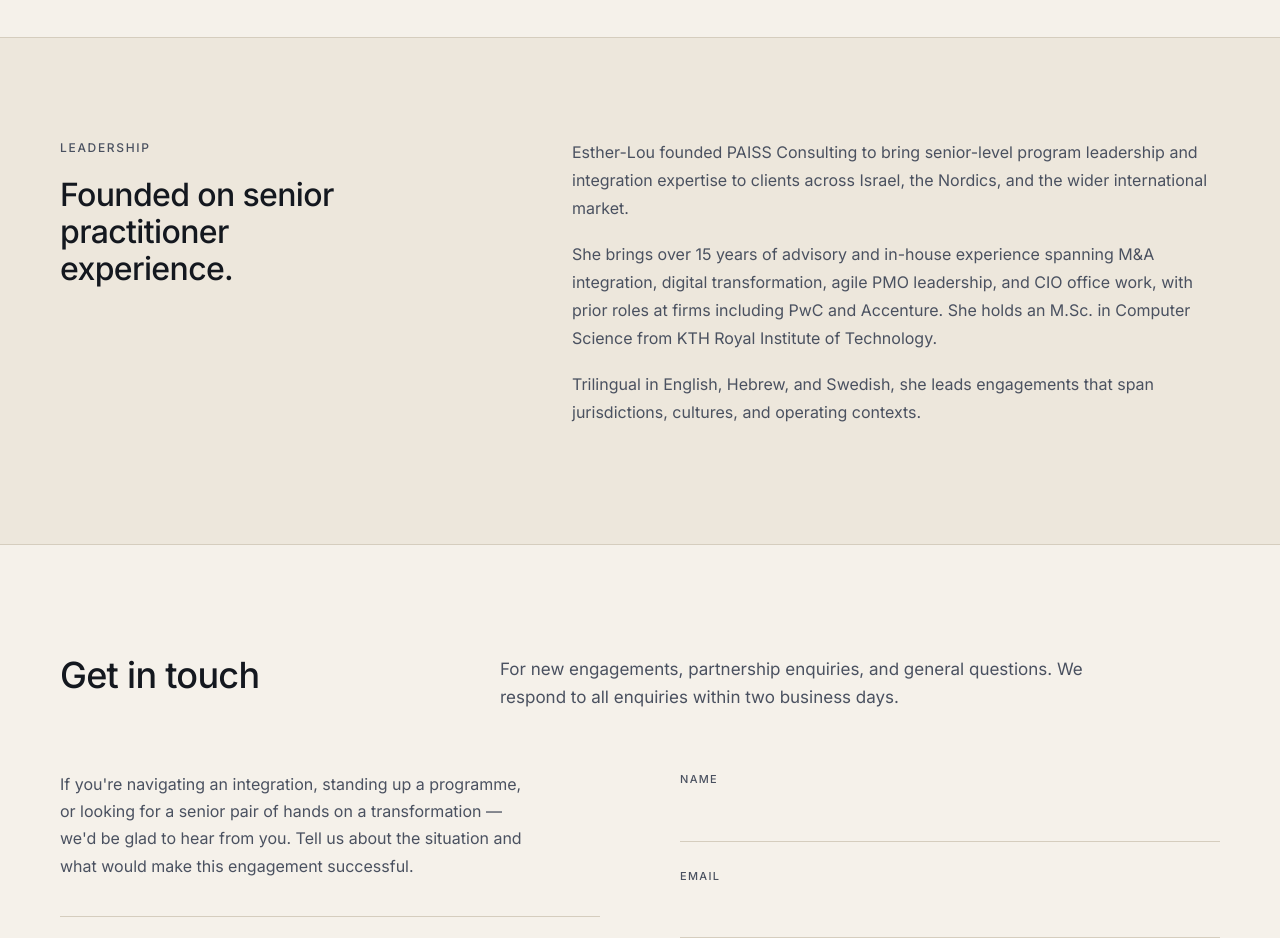
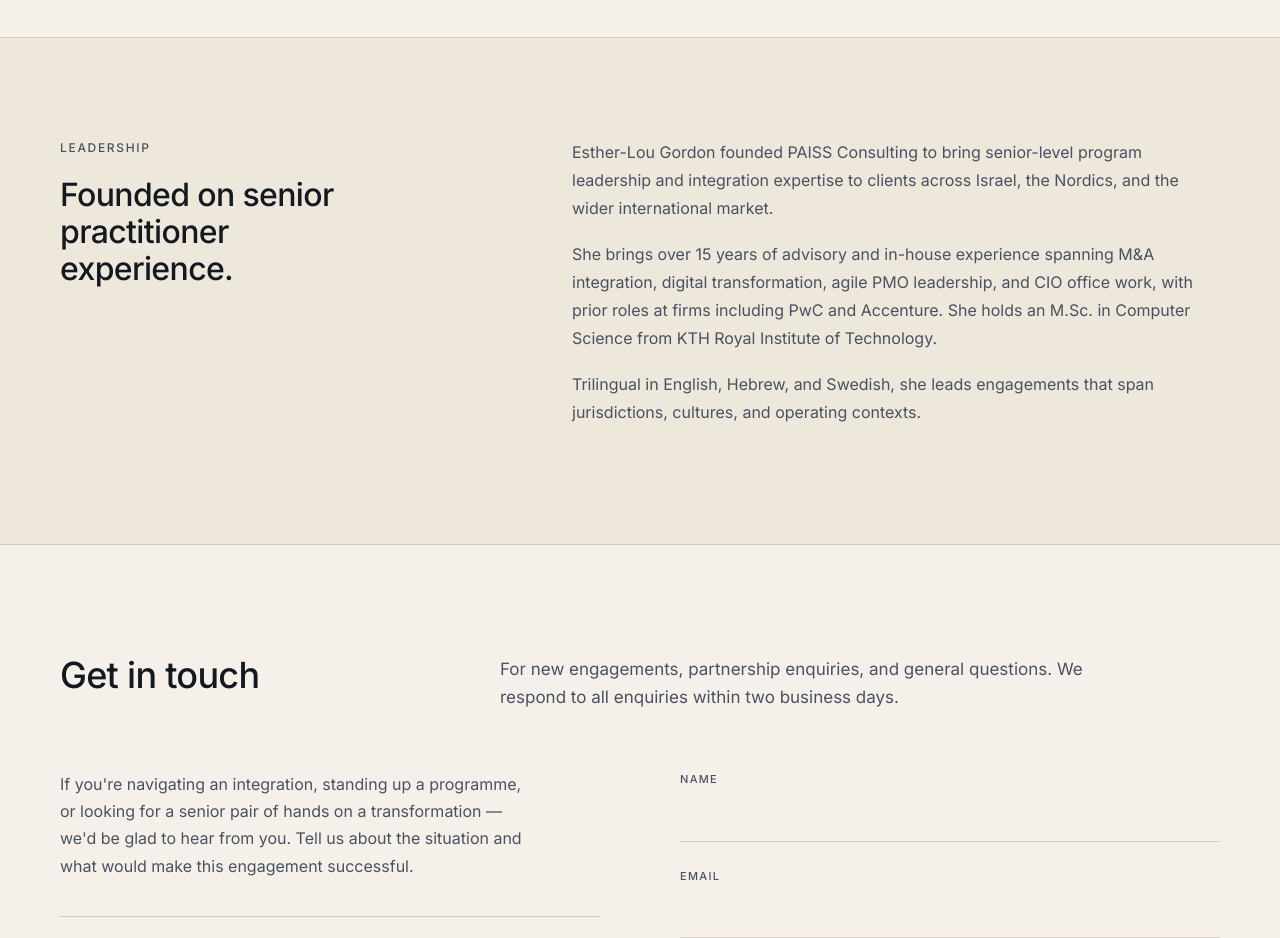
Before and after one commit to elouloug/PASS, a plain HTML site: page index.html in a window 1280 px wide. Shown: the part 2200-3138 px from the top of the page. Drawn offline with Linux system fonts and the light colour scheme.

Commit message:
Update index.html

```diff
--- a/index.html
+++ b/index.html
@@ -107,7 +107,7 @@
         <h2 class="lead-head">Founded on senior practitioner experience.</h2>
       </div>
       <div>
-        <p class="lead-bio">Esther-Lou founded PAISS Consulting to bring senior-level program leadership and integration expertise to clients across Israel, the Nordics, and the wider international market.</p>
+        <p class="lead-bio">Esther-Lou Gordon founded PAISS Consulting to bring senior-level program leadership and integration expertise to clients across Israel, the Nordics, and the wider international market.</p>
         <p class="lead-bio">She brings over 15 years of advisory and in-house experience spanning M&amp;A integration, digital transformation, agile PMO leadership, and CIO office work, with prior roles at firms including PwC and Accenture. She holds an M.Sc. in Computer Science from KTH Royal Institute of Technology.</p>
         <p class="lead-bio">Trilingual in English, Hebrew, and Swedish, she leads engagements that span jurisdictions, cultures, and operating contexts.</p>
       </div>
```
